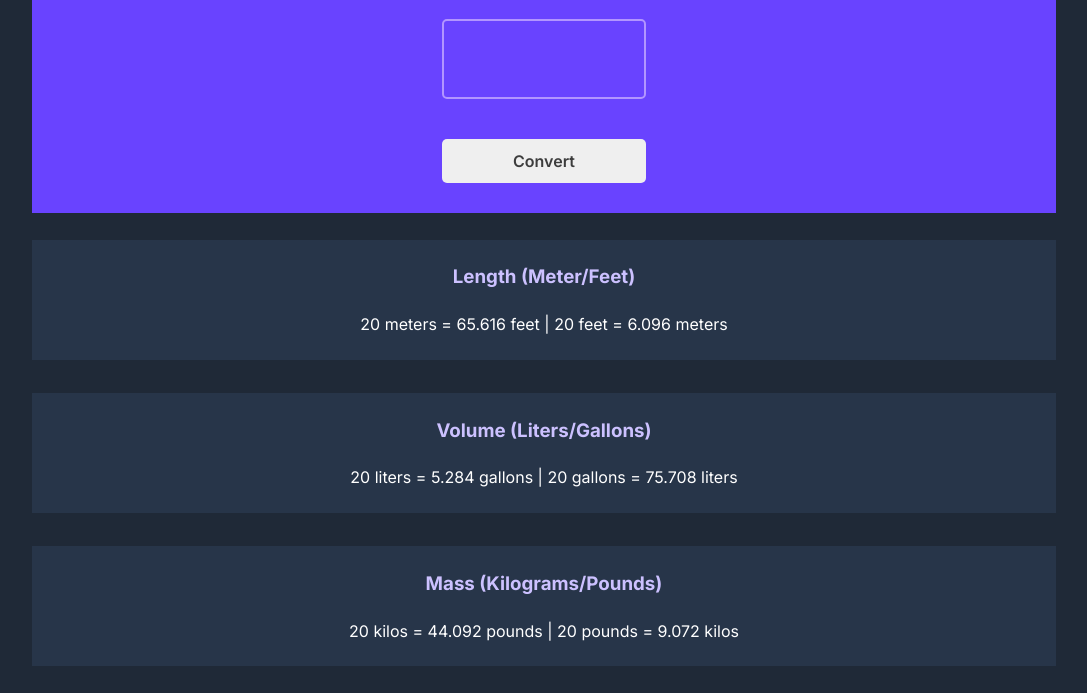
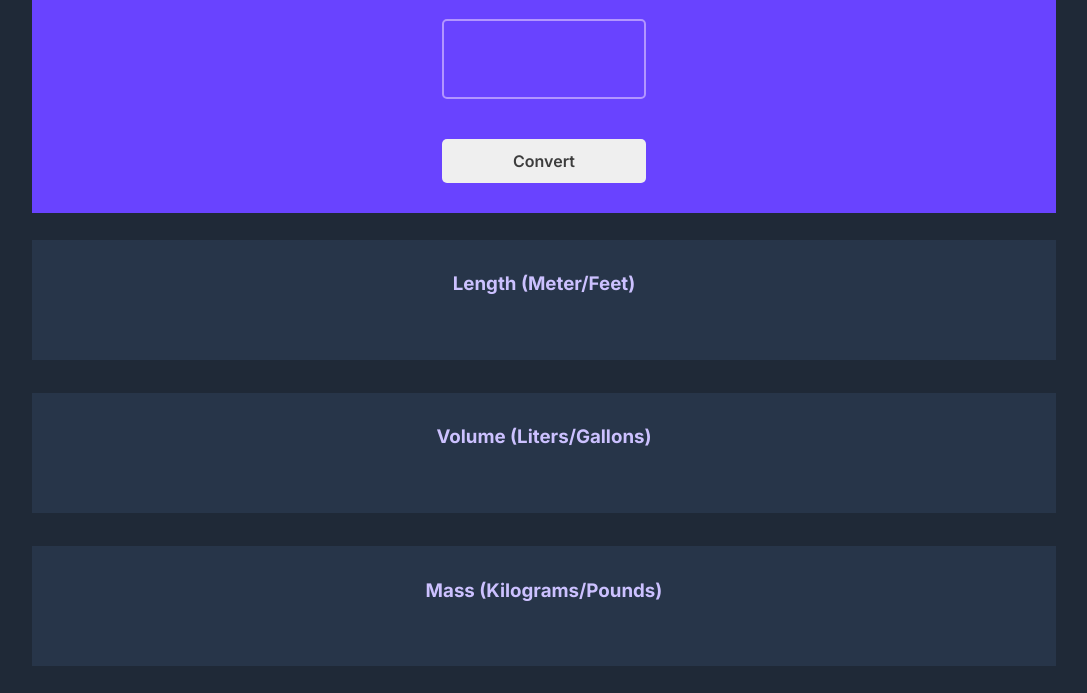
Before and after one commit to Faith-Jay/Unit-converter, a plain HTML site: page index.html in a window 1280 px wide. Shown: the part 107-800 px from the top of the page, without its empty margins (96-1183 px from the left). Drawn offline with Linux system fonts and the light colour scheme.

Commit message:
Removed Placeholders

```diff
--- a/index.html
+++ b/index.html
@@ -17,15 +17,15 @@
      <section class="bottom-section">
         <div class="bottom lenght">
             <h3>Length (Meter/Feet)</h3>
-            <p id="length-output">20 meters = 65.616 feet | 20 feet = 6.096 meters</p>
+            <p id="length-output"></p>
         </div>
         <div class="bottom volume">
             <h3>Volume (Liters/Gallons)</h3>
-            <p id="volume-output">20 liters = 5.284 gallons | 20 gallons = 75.708 liters</p>
+            <p id="volume-output"></p>
         </div>
         <div class="bottom mass">
             <h3>Mass (Kilograms/Pounds)</h3>
-            <p id="mass-output">20 kilos = 44.092 pounds | 20 pounds = 9.072 kilos</p>
+            <p id="mass-output"></p>
         </div>
      </section>
    </main>
```
